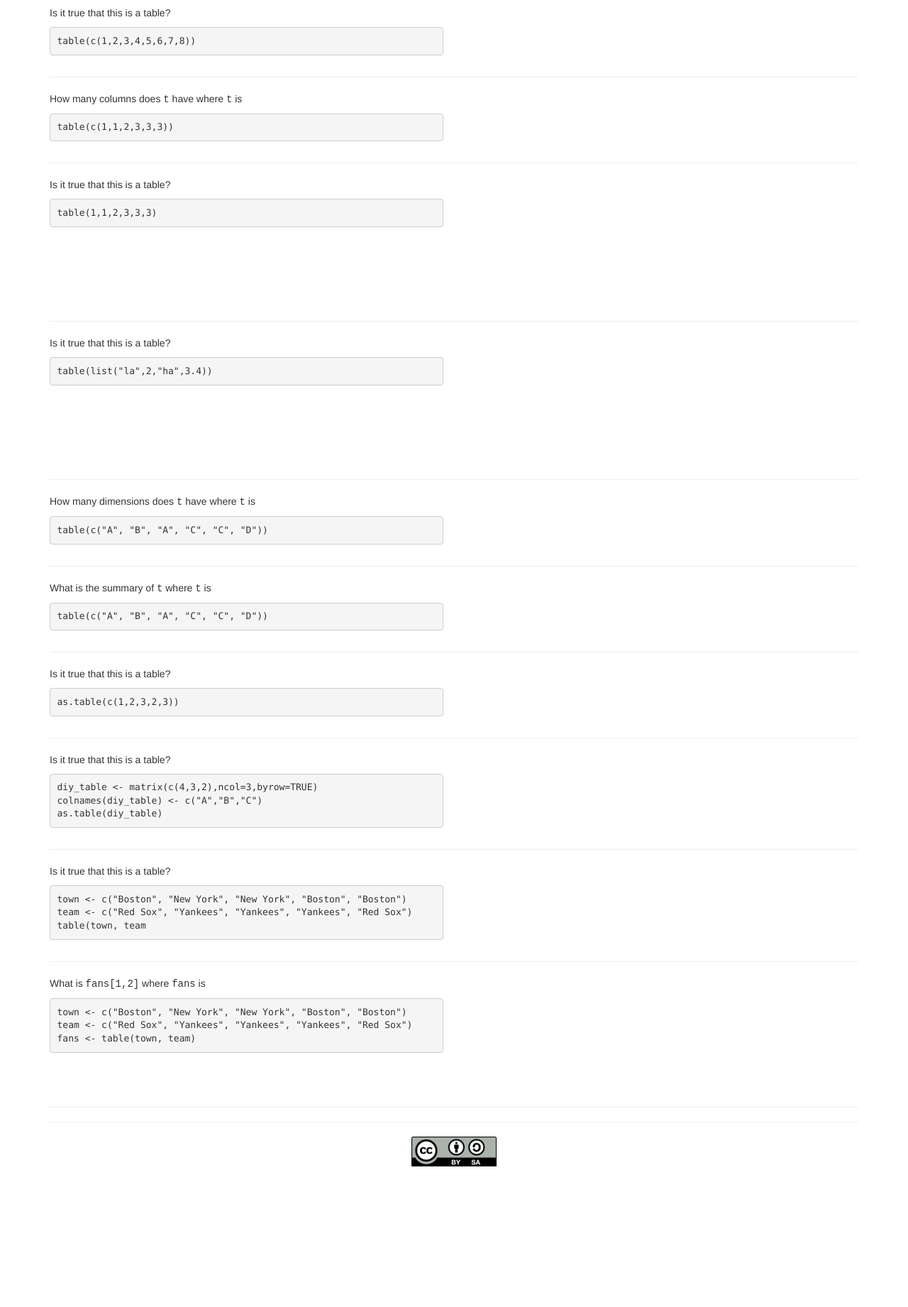
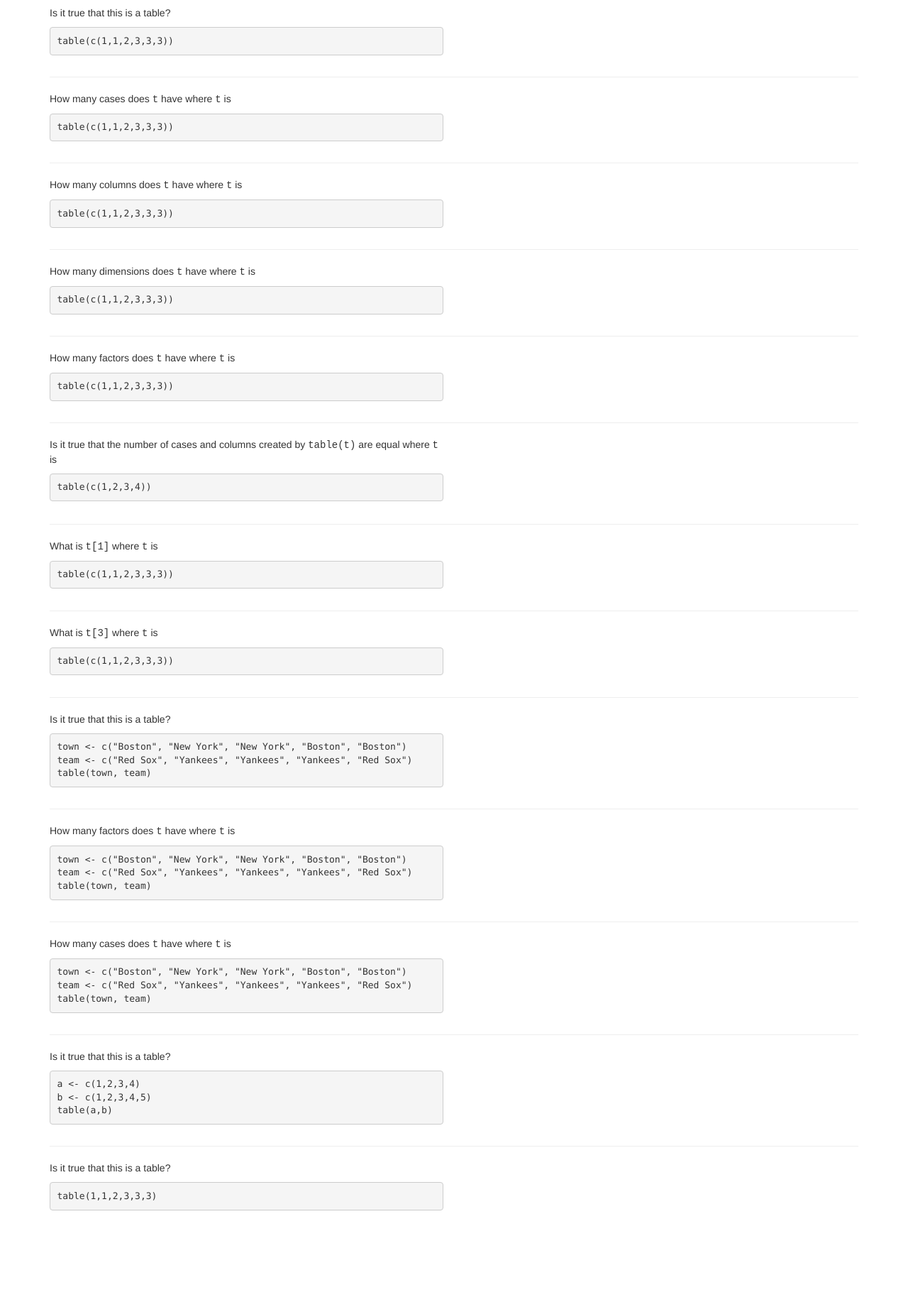
Before and after one commit to little-r/little-r.github.io, a plain HTML site: page ch5.html in a window 1280 px wide. Shown: the part 320-2161 px from the top of the page at 71% size. Before the commit the page ends 1993 px from the top, so only its background shows below. Drawn offline with nearby package versions, Linux system fonts and the light colour scheme.

Commit message:
Improve ch5

```diff
--- a/ch5.html
+++ b/ch5.html
@@ -37,11 +37,22 @@
     <div class="row">
         <div class="col-md-6">
           <p>Is it true that this is a table?</p>
-          <pre>table(c(1,2,3,4,5,6,7,8))</pre>
+          <pre>table(c(1,1,2,3,3,3))</pre>
         </div>
         <div class="col-md-6 cover" id="c5q1" onclick=display("c5q1")>
           <p>Yes</p>
-          <p>because it is a vector of eight values passed as an argument to the function <tt>table</tt>.</p>
+          <p>because it is a vector of values passed as an argument to the function <tt>table()</tt>.</p> <!-- This is not a great "because" -->
+        </div>
+    </div>
+   <hr>
+    <div class="row">
+        <div class="col-md-6">
+          <p>How many cases does <tt>t</tt> have where <tt>t</tt> is</p>
+          <pre>table(c(1,1,2,3,3,3))</pre>
+        </div>
+        <div class="col-md-6 cover" id="c5q2" onclick=display("c5q2")>
+          <p>6</p>
+          <p>because there are six values in the vector passed to <tt>table()</tt>.</p>
         </div>
     </div>
    <hr>
@@ -50,9 +61,116 @@
           <p>How many columns does <tt>t</tt> have where <tt>t</tt> is</p>
           <pre>table(c(1,1,2,3,3,3))</pre>
         </div>
-        <div class="col-md-6 cover" id="c5q2" onclick=display("c5q2")>
+        <div class="col-md-6 cover" id="c5q3" onclick=display("c5q3")>
           <p>3</p>
           <p>because there are three unique values in the vector passed to <tt>table()</tt>.</p>
+        </div>
+    </div>
+   <hr>
+    <div class="row">
+        <div class="col-md-6">
+          <p>How many dimensions does <tt>t</tt> have where <tt>t</tt> is</p>
+          <pre>table(c(1,1,2,3,3,3))</pre>
+        </div>
+        <div class="col-md-6 cover" id="c5q3-1" onclick=display("c5q3-1")>
+          <p>3</p>
+          <p>because table dimensions are the same as table columns, and there are three unique values in the vector passed to <tt>table()</tt>.</p>  <!-- Is this true for 2 way tables? -->
+        </div>
+    </div>
+   <hr>
+    <div class="row">
+        <div class="col-md-6">
+          <p>How many factors does <tt>t</tt> have where <tt>t</tt> is</p>
+          <pre>table(c(1,1,2,3,3,3))</pre>
+        </div>
+        <div class="col-md-6 cover" id="c5q4" onclick=display("c5q4")>
+          <p>1</p>
+          <p>because one vector of values has been passed to <tt>table()</tt>.</p>
+        </div>
+    </div>
+   <hr>
+    <div class="row">
+        <div class="col-md-6">
+          <p>Is it true that the number of cases and columns created by <tt>table(t)</tt> are equal where <tt>t</tt> is</p>
+          <pre>table(c(1,2,3,4))</pre>
+        </div>
+        <div class="col-md-6 cover" id="c5q5" onclick=display("c5q5")>
+          <p>Yes</p>
+          <p>because the values in <tt>t</tt> are all unique.  Because columns and dimensions are the same, the number of cases are the same as the number of dimensions.  With this specification of <tt>t</tt>, the values, cases, columns and dimensions are all equal.</p>
+        </div>
+    </div>
+   <hr>
+    <div class="row">
+        <div class="col-md-6">
+          <p>What is <tt>t[1]</tt> where <tt>t</tt> is</p>
+          <pre>table(c(1,1,2,3,3,3))</pre>
+        </div>
+        <div class="col-md-6 cover" id="c5q5-1" onclick=display("c5q5-1")>
+          <p>2</p>
+          <p>because the values in a one-way table are a count, and the value of column <tt>1</tt>, <tt>1</tt>, appears twice in the factor passed to the table.</p> <!-- Shauna, you need to look through how you're referring to tables vs factors passed in and the values contained -- this is getting confusing. -->
+        </div>
+    </div>
+   <hr>
+    <div class="row">
+        <div class="col-md-6">
+          <p>What is <tt>t[3]</tt> where <tt>t</tt> is</p>
+          <pre>table(c(1,1,2,3,3,3))</pre>
+        </div>
+        <div class="col-md-6 cover" id="c5q5-2" onclick=display("c5q5-2")>
+          <p>3</p>
+          <p>because the values in a one-way table are a count, and the value of column <tt>3</tt>, <tt>3</tt>, appears three times in the factor passed to the table.</p>
+        </div>
+    </div>
+   <hr>
+    <div class="row">
+        <div class="col-md-6">
+          <p>Is it true that this is a table?</p>
+          <pre>town <- c("Boston", "New York", "New York", "Boston", "Boston")
+team <- c("Red Sox", "Yankees", "Yankees", "Yankees", "Red Sox")
+table(town, team)</pre>
+        </div>
+        <div class="col-md-6 cover" id="c5q6" onclick=display("c5q6")>
+          <p>Yes</p>
+          <p>because it is two vectors passed as arguments to the function <tt>table()</tt>.</p> <!-- This is not a great "because" either -->
+        </div>
+    </div>
+   <hr>
+     <div class="row">
+        <div class="col-md-6">
+          <p>How many factors does <tt>t</tt> have where <tt>t</tt> is</p>
+          <pre>town <- c("Boston", "New York", "New York", "Boston", "Boston")
+team <- c("Red Sox", "Yankees", "Yankees", "Yankees", "Red Sox")
+table(town, team)</pre>
+        </div>
+        <div class="col-md-6 cover" id="c5q7" onclick=display("c5q7")>
+          <p>2</p>
+          <p>because two vectors of values have been passed as arguments to the function <tt>table()</tt>.</p>
+        </div>
+    </div>
+   <hr>
+     <div class="row">
+        <div class="col-md-6">
+          <p>How many cases does <tt>t</tt> have where <tt>t</tt> is</p>
+          <pre>town <- c("Boston", "New York", "New York", "Boston", "Boston")
+team <- c("Red Sox", "Yankees", "Yankees", "Yankees", "Red Sox")
+table(town, team)</pre>
+        </div>
+        <div class="col-md-6 cover" id="c5q8" onclick=display("c5q8")>
+          <p>5</p>
+          <p>because the two vectors passed to <tt>table()</tt> each have five values.</p>
+        </div>
+    </div>
+   <hr>
+     <div class="row">
+        <div class="col-md-6">
+          <p>Is it true that this is a table?</p>
+          <pre>a <- c(1,2,3,4)
+b <- c(1,2,3,4,5)
+table(a,b)</pre>
+        </div>
+        <div class="col-md-6 cover" id="c5q9" onclick=display("c5q9")>
+          <p>No</p>
+          <p>because factors passed to <tt>table()</tt> must be of equal lengths.</p>
         </div>
     </div>
    <hr>
@@ -61,9 +179,9 @@
           <p>Is it true that this is a table?</p>
           <pre>table(1,1,2,3,3,3)</pre>
         </div>
-        <div class="col-md-6 cover" id="c5q3" onclick=display("c5q3")>
+        <div class="col-md-6 cover" id="c5q10" onclick=display("c5q10")>
           <p>Yes</p>
-          <p>but it does not look like you might expect:</p> <!-- why does it look this way? -->
+          <p>because it is six vectors <!-- really? --> passed as arguments to the function <tt>table()</tt>, and they are of equal lengths.  However, it may not look like you expect:</p>
           <pre>, ,  = 2,  = 3,  = 3,  = 3
 
 
@@ -75,40 +193,59 @@
    <hr>
     <div class="row">
         <div class="col-md-6">
+          <p>How many factors does <tt>t</tt> have where <tt>t</tt> is</p>
+          <pre>table(1,1,2,3,3,3)</pre>
+        </div>
+        <div class="col-md-6 cover" id="c5q11" onclick=display("c5q11")>
+          <p>Six</p>
+          <p>because there are six vectors <!-- really? --> passed as arguments to the function <tt>table()</tt>.</p>
+        </div>
+    </div>
+   <hr>
+    <div class="row">
+        <div class="col-md-6">
+          <p>How many cases does <tt>t</tt> have where <tt>t</tt> is</p>
+          <pre>table(1,1,2,3,3,3)</pre>
+        </div>
+        <div class="col-md-6 cover" id="c5q12" onclick=display("c5q12")>
+          <p>1</p>
+          <p>because each of the six vectors passed to the function <tt>table()</tt> has one value.</p>
+        </div>
+    </div>
+   <hr>
+    <div class="row">
+        <div class="col-md-6">
+          <p>What is <tt>fans[1,2]</tt> where <tt>fans</tt> is</p>
+          <pre>town <- c("Boston", "New York", "New York", "Boston", "Boston")
+team <- c("Red Sox", "Yankees", "Yankees", "Yankees", "Red Sox")
+fans <- table(town, team)</pre>
+        </div>
+        <div class="col-md-6 cover" id="c5q13" onclick=display("c5q13")>
+          <p>1</p>
+          <p>because the values in a two-way table are a count of the number of times a pair of values appear across the two factors passed to the table.  <tt>[1,2]</tt> specifies row one and column two:</p>
+          <pre>          team
+town       Red Sox Yankees
+  Boston         2       1
+  New York       0       2
+</pre>
+<p>It's worth noting that these are the values "Boston" and "Yankees".  This pair appears once, in the fourth of five cases.</p>
+        </div>
+    </div>
+   <hr>
+    <div class="row">
+        <div class="col-md-6">
           <p>Is it true that this is a table?</p>
           <pre>table(list("la",2,"ha",3.4))</pre>
         </div>
-        <div class="col-md-6 cover" id="c5q4" onclick=display("c5q4")>
-          <p>Yes</p>
-          <p>but it also does not look like you might expect:</p> <!-- why does it look this way? -->
+        <div class="col-md-6 cover" id="c5q14" onclick=display("c5q14")>
+          <p>WHO KNOWS</p>
+          <p>It gives:</p>
           <pre>, , .3 = ha, .4 = 3.4
 
     .2
 .1   2
   la 1</pre>
-        </div>
-    </div>
-   <hr>
-    <div class="row">
-        <div class="col-md-6">
-          <p>How many dimensions does <tt>t</tt> have where <tt>t</tt> is</p>
-          <pre>table(c("A", "B", "A", "C", "C", "D"))</pre>
-        </div>
-        <div class="col-md-6 cover" id="c5q5" onclick=display("c5q5")>
-          <p>4</p>
-          <p>because the dimensions of a table are equal to the number of columns are equal to the number of unique values passed in.</p> <!-- Maybe not true for other kinds of input. -->
-        </div>
-    </div>
-   <hr>
-    <div class="row">
-        <div class="col-md-6">
-          <p>What is the summary of <tt>t</tt> where <tt>t</tt> is</p>
-          <pre>table(c("A", "B", "A", "C", "C", "D"))</pre>
-        </div>
-        <div class="col-md-6 cover" id="c5q6" onclick=display("c5q6")>
-          <pre>Number of cases in table: 6
-Number of factors: 1</pre>
-          <p></p> <!-- This is especially not Little Schemer style. :( -->
+          <p>Thoughts: the documentation (http://www.inside-r.org/r-doc/base/table) says that you can pass lists, but it's doing weird things, and when I pass two lists I get the error: Error in sort.list(y) : 'x' must be atomic for 'sort.list'  Have you called 'sort' on a list?</p> <!-- THIS ONE IS SUPER BROKEN. -->
         </div>
     </div>
    <hr>
@@ -117,10 +254,10 @@ Number of factors: 1</pre>
           <p>Is it true that this is a table?</p>
           <pre>as.table(c(1,2,3,2,3))</pre>
         </div>
-        <div class="col-md-6 cover" id="c5q7" onclick=display("c5q7")>
-          <p>Yes</p>
-          <p>Not sure why.</p> <!-- And this page says you shouldn't be able to do this: http://www.cyclismo.org/tutorial/R/types.html#one-way-tables Argh this chapter is a mess. -->
-        </div>
+        <div class="col-md-6 cover" id="c5q15" onclick=display("c5q15")>
+          <p>WHO KNOWS</p>
+          <p>This page says you shouldn't be able to do this: http://www.cyclismo.org/tutorial/R/types.html#one-way-tables/.</p>
+        </div>  <!-- ALSO BROKEN. -->
     </div>
    <hr>
     <div class="row">
@@ -130,47 +267,13 @@ Number of factors: 1</pre>
 colnames(diy_table) <- c("A","B","C")
 as.table(diy_table)</pre>
         </div>
-        <div class="col-md-6 cover" id="c5q8" onclick=display("c5q8")>
+        <div class="col-md-6 cover" id="c5q16" onclick=display("c5q16")>
           <p>Yes</p>
-          <p></p> <!-- Needs to be more step by step. -->
+          <p></p> <!-- Break this down into more steps. -->
         </div>
     </div>
-   <hr>
-     <div class="row">
-        <div class="col-md-6">
-          <p>Is it true that this is a table?</p>
-          <pre>town <- c("Boston", "New York", "New York", "Boston", "Boston")
-team <- c("Red Sox", "Yankees", "Yankees", "Yankees", "Red Sox")
-table(town, team</pre>
-        </div>
-        <div class="col-md-6 cover" id="c5q9" onclick=display("c5q9")>
-          <p>Yes</p>
-          <p>because </p> <!-- why? -->
-        </div>
-    </div>
-   <hr>
-     <div class="row">
-        <div class="col-md-6">
-          <p>What is <tt>fans[1,2]</tt> where <tt>fans</tt> is</p>
-          <pre>town <- c("Boston", "New York", "New York", "Boston", "Boston")
-team <- c("Red Sox", "Yankees", "Yankees", "Yankees", "Red Sox")
-fans <- table(town, team)</pre>
-        </div>
-        <div class="col-md-6 cover" id="c5q10" onclick=display("c5q10")>
-          <p>1</p>
-          <p>because <tt>fans</tt> looks like:</p>
-          <pre>          team
-town       Red Sox Yankees
-  Boston         2       1
-  New York       0       2
-</pre>
-        </div>
-    </div>
-   <hr>
 
-
-    <!-- Make your own tables! -->
-    <!-- Two way tables! -->
+    <!-- Create a question that shows off summary() -->
 
   <hr>
       <footer>
```
Also changed, not shown: ch4.html (+1 -1 lines), index.html (+2 -2 lines).
